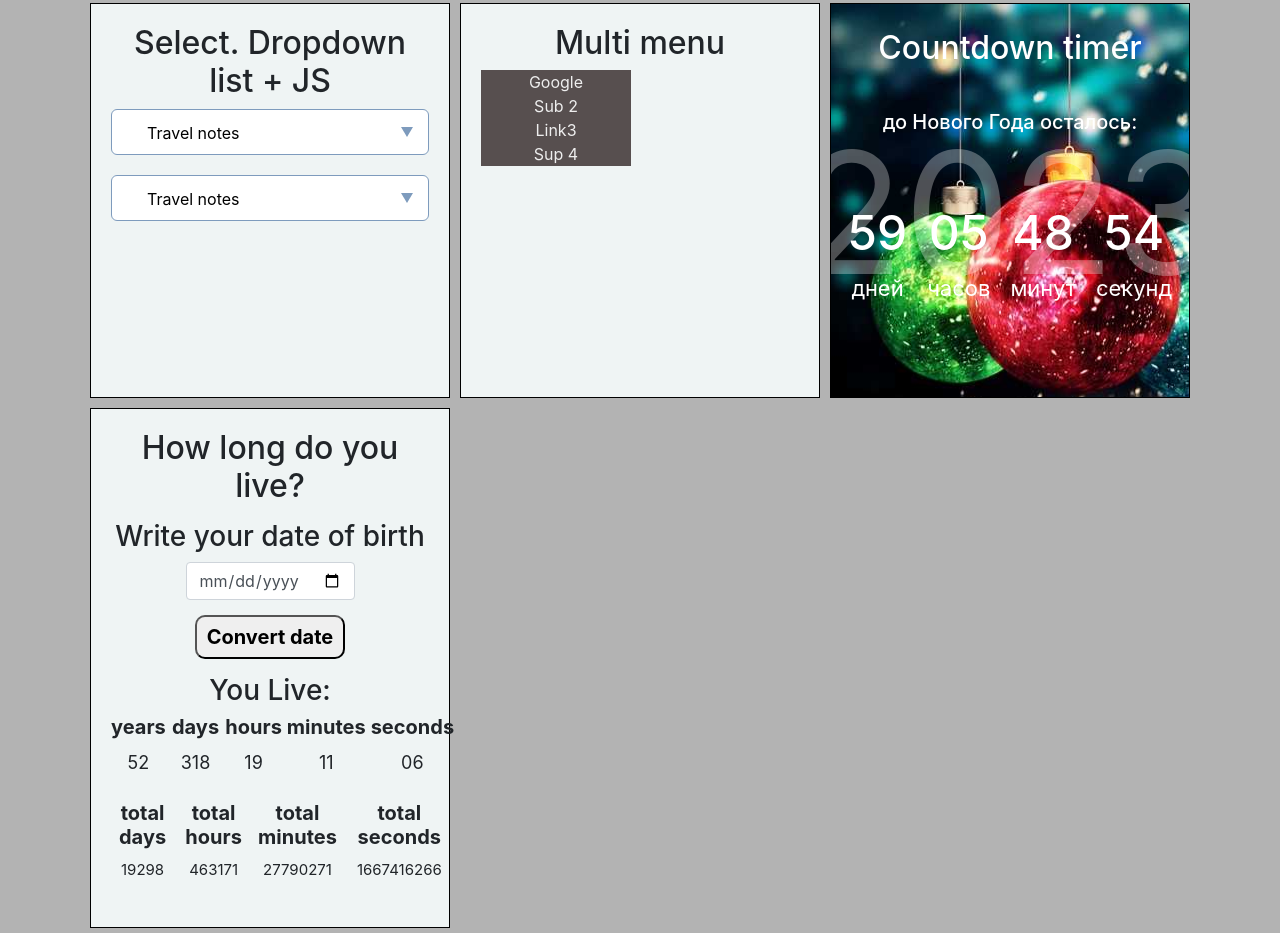
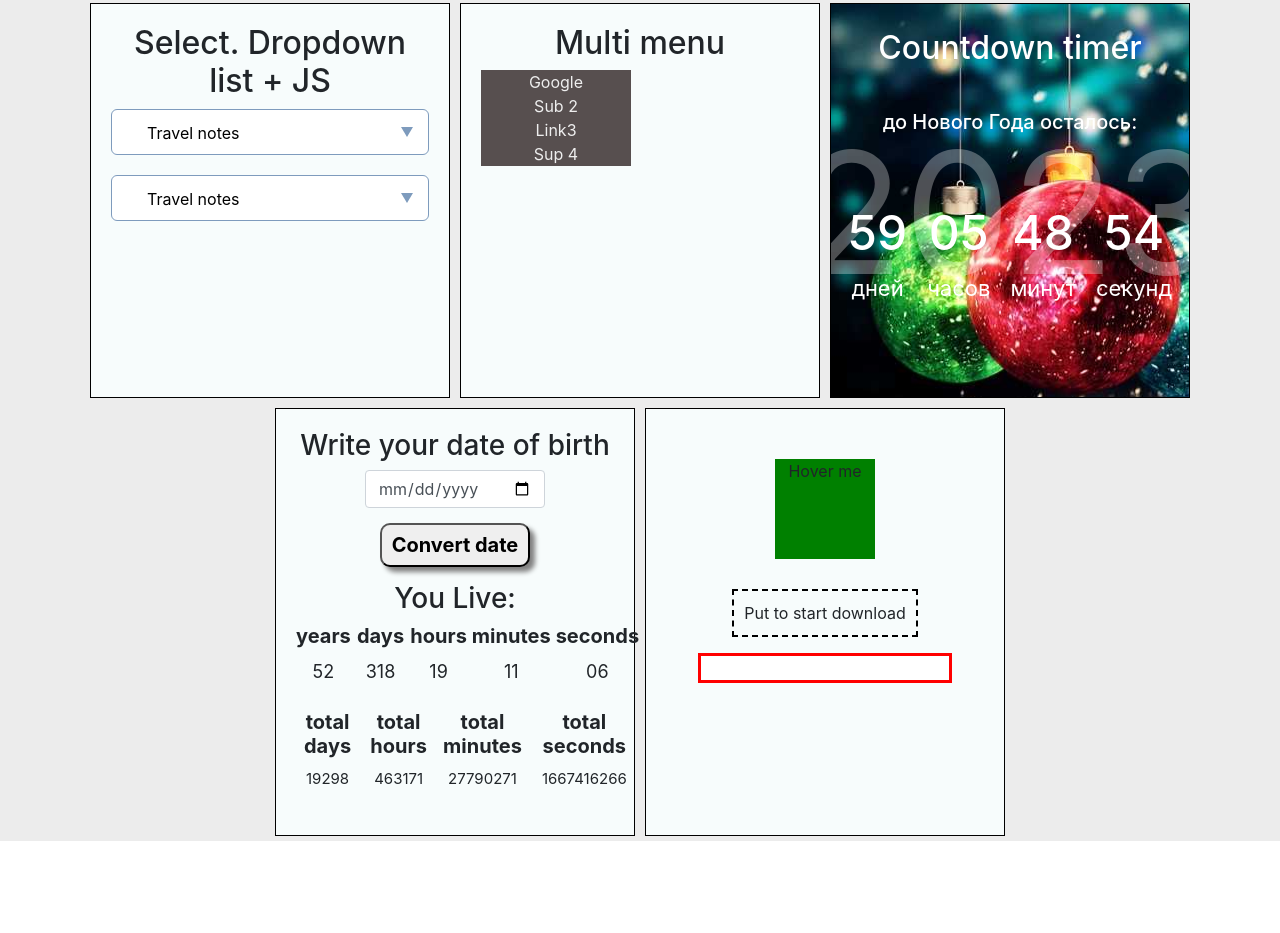
Before and after one commit to Sema92m/Some-js-solutions, a website: page index.html in a window 1280 px wide. Shown: the part 949-1882 px from the top of the page. After the commit the page ends 1790 px from the top, so only its background shows below. Drawn offline with Linux system fonts and the light colour scheme.

Commit message:
Changed styles, Add block custom input types

```diff
--- a/index.html
+++ b/index.html
@@ -8,7 +8,7 @@
     <link rel="stylesheet" href="./src/css/bootstrap.css" />
     <link rel="stylesheet" href="./src/css/style.min.css" />
     <link rel="shortcut icon" href="./src/icons/favicon.svg" type="image/x-icon" />
-    <title>New</title>
+    <title>My js tips</title>
 </head>
 
 <body>
@@ -118,15 +118,15 @@
             <h1 class="mb-4">Модальное окно</h1>
 
             <button data-modal-button="modal-1" class="btn btn-outline-primary mb-1" type="button">
-                Открыть модальное окно №1
+                Открыть окно №1
             </button>
 
             <button data-modal-button="modal-2" class="btn btn-outline-primary mb-1" type="button">
-                Открыть модальное окно №2
+                Открыть окно №2
             </button>
 
             <button data-modal-button="modal-3" class="btn btn-outline-primary mb-1" type="button">
-                Открыть модальное окно №3
+                Открыть окно №3
             </button>
 
             <div id="modal-1" data-modal class="fade-block hidden">
@@ -382,11 +382,12 @@
 
 
         <div class="wrapper">
-            <h2>How long do you live?</h2>
+            <!-- <h2>How long do you live?</h2> -->
             <div class="input-wrapper">
                 <h3 class="input-descr">Write your date of birth</h3>
                 <div>
-                    <input id="input-date" class="form-control" type="date"/>
+                    <input id="input-date" class="form-control form-control--date-of-birth" type="date"
+                        style="width: 180px;" />
                     <span id="startDateSelected"></span>
                 </div>
 
@@ -437,14 +438,25 @@
                 </div>
             </div>
         </div>
+        <div class="wrapper">
+            <div>
+                <div class="block" data-descr="Some text write here">Hover me</div>
+            </div>
+            <div class="mt-3">
+                <input id="file" type="file">
+                <label class="label-file" for="file">Put to start download</label>
+            </div>
+            <div class="mt-3">
+                <input type="password">
+            </div>
+        </div>
 
 
 
-        <!--MAIN-->
 
+    <!--MAIN-->
     </div>
     <!--MAIN-->
-
     <script src="./src/js/dateOfBirth.js"></script>
     <script src="./src/js/countDownTimer.js"></script>
     <script src="./src/js/multiMenu.js"></script>
--- a/src/sass/blocks/_dateOfBirth.scss
+++ b/src/sass/blocks/_dateOfBirth.scss
@@ -5,7 +5,7 @@
 	flex-direction: column;
 	align-items: center;
 	justify-content: center;
-	margin: 15px 0;
+	margin-bottom: 15px;
 	font-size: 20px;
 }
 .input-btn{
@@ -36,3 +36,6 @@ flex-direction: column;
 .time-small{
 	font-size: 15px;
 }
+.form-control--date-of-birth:hover, .input-btn {
+	box-shadow: 5px 5px 5px grey;
+}
--- /dev/null
+++ b/src/sass/blocks/_greenBlock.scss
@@ -0,0 +1,26 @@
+.block {
+    display: block;
+    position: relative;
+    width: 100px;
+    height: 100px;
+    background-color: green;
+    margin: 30px auto;
+}
+.block:hover::after {
+    content: attr(data-descr);
+    position: absolute;
+    right: 0;
+    width: 100%;
+    top: 100%;
+    background-color: grey;
+}
+#file {
+    display: none;
+}
+.label-file {
+    padding: 10px;
+    border: 2px black dashed;
+}
+input[type=password] {
+	border: 3px solid red;
+}
--- a/src/sass/blocks/_media.scss
+++ b/src/sass/blocks/_media.scss
@@ -1,24 +1,5 @@
-@media (min-width: 360px) {
-    .container-main {
-        background: rgb(179, 179, 179);
-        grid-template: auto / auto;
-    }
-}
-@media (min-width: 855px) {
-    .container-main {
-        background: rgb(179, 179, 179);
-        grid-template: auto / auto auto;
-    }
-}
-@media (min-width: 1280px) {
-    .container-main {
-        background: rgb(179, 179, 179);
-        grid-template: auto / auto auto auto;
-    }
-}
-@media (min-width: 1720px) {
-    .container-main {
-        background: rgb(97, 90, 90);
-        grid-template: auto / auto auto auto auto;
-    }
-}
+// @media (min-width: 360px) {
+//     .container-main {
+//         background: rgb(179, 179, 179);
+//         grid-template: auto / auto;
+//     }
--- a/src/sass/style.scss
+++ b/src/sass/style.scss
@@ -12,8 +12,8 @@ body {
     text-align: center;
 }
 .container-main {
-    display: grid;
-    grid-template: auto / auto;
+    display: flex;
+    flex-wrap: wrap;
     justify-content: center;
     background: rgba(235, 235, 235, 0.938);
 }
@@ -26,6 +26,10 @@ body {
     background: rgba(250, 255, 255, 0.856);
 }
 
+
+
+
+@import "blocks/greenBlock";
 @import "blocks/dateOfBirth";
 @import "blocks/counDownTimer";
 @import "blocks/multiMenu";
```
Also changed, not shown: src/css/style.min.css, 1 other file.
